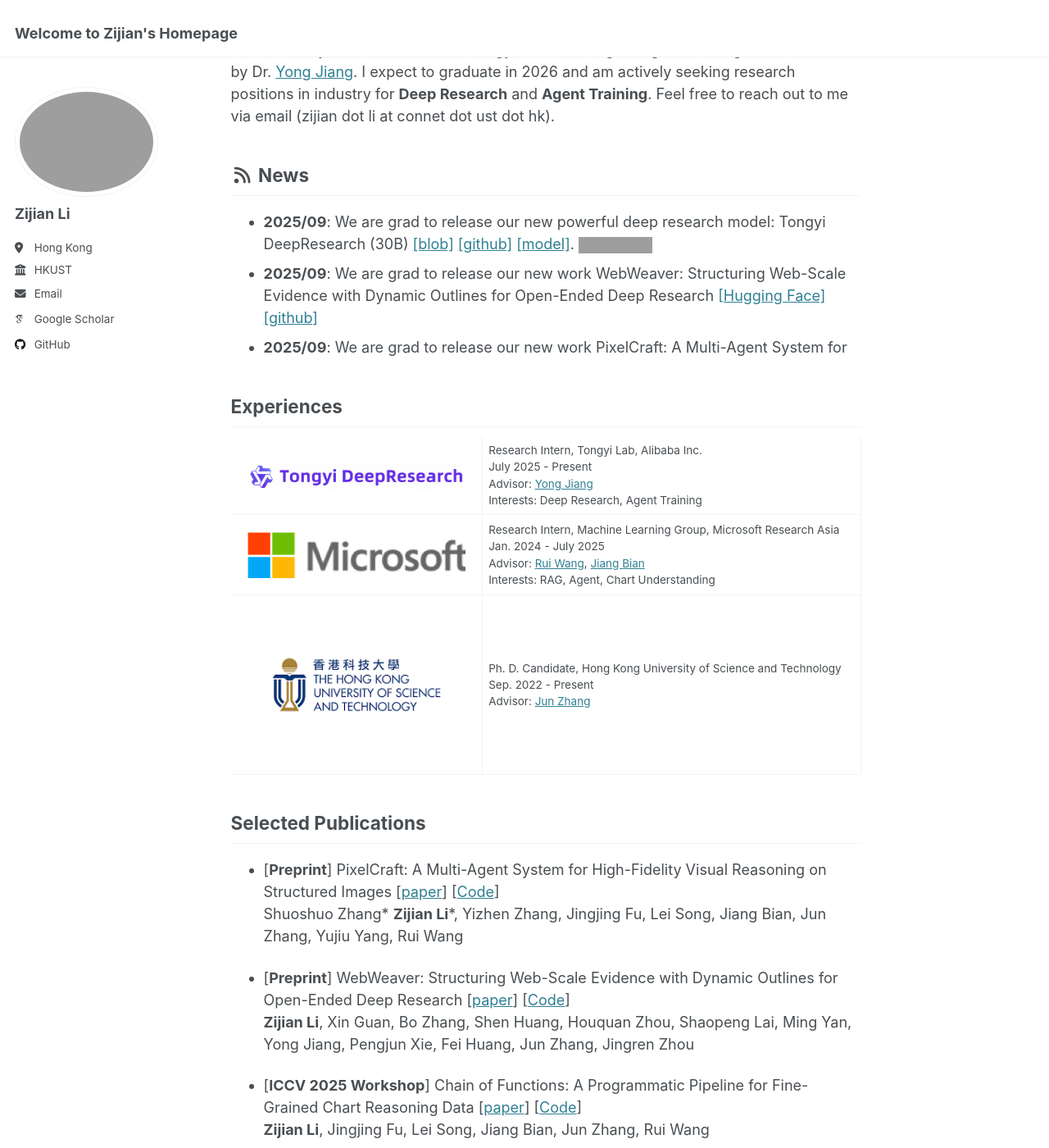
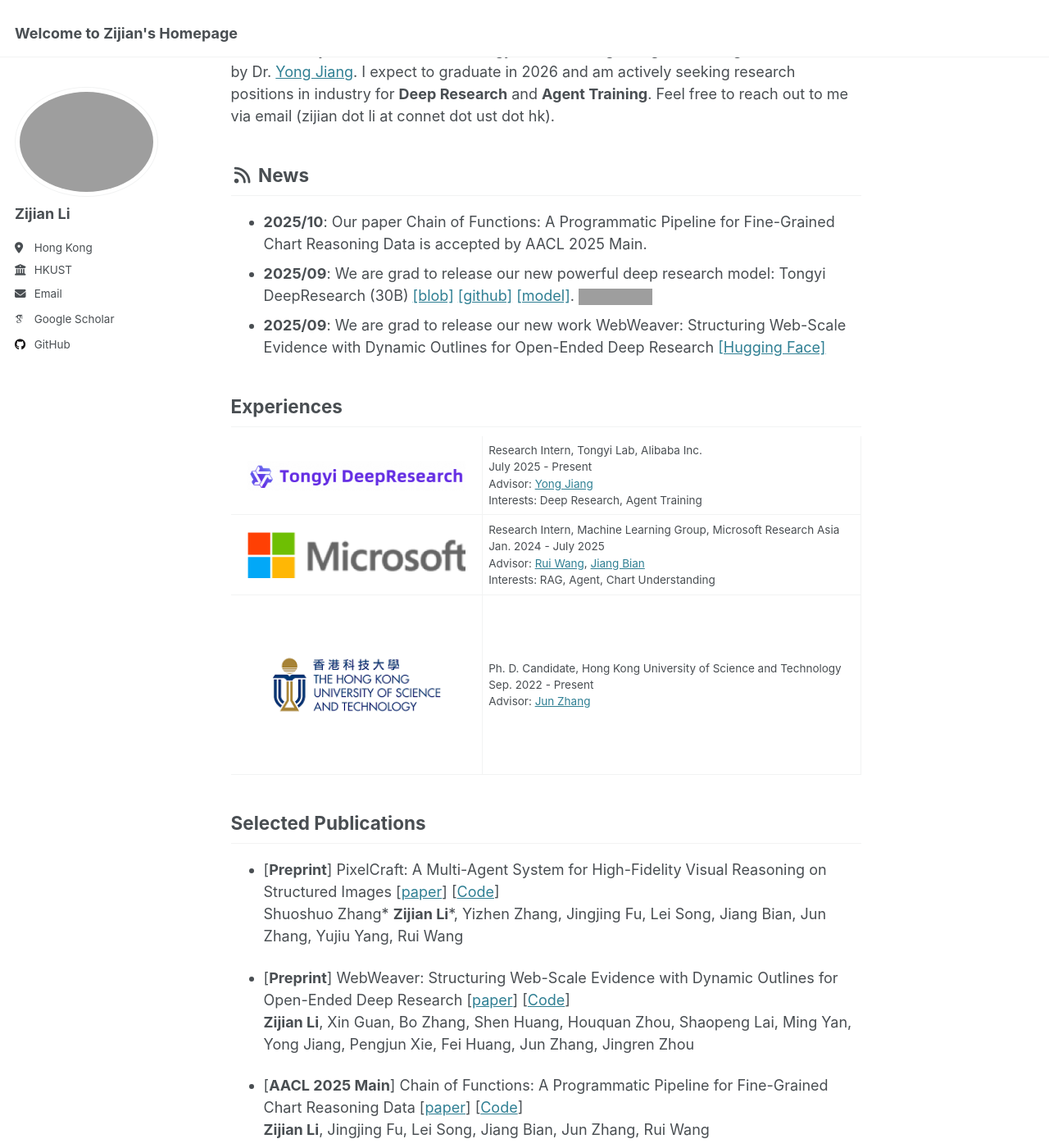
Before and after one commit to zli999/zijianli.github.io, a Jekyll site: the page built from _pages/about.md, in a window 1280 px wide and 1400 px high, scrolled down 260 px. Shown: the whole window at 82% size. Built offline with Jekyll 4.4.1, drawn with Linux system fonts in a browser that asks for light colours; some web fonts are replaced; grey boxes are pictures that could not be loaded.

Commit message:
Update about.md

```diff
--- a/_pages/about.md
+++ b/_pages/about.md
@@ -14,6 +14,9 @@ I am currently a research intern in Tongyi Lab, focusing on Agent Training, unde
 ## <i class="fa fa-fw fa-rss "></i> News ##
 
 <ul style="width: auto; height: 180px; overflow: auto">
+
+<li> <b>2025/10</b>: Our paper Chain of Functions: A Programmatic Pipeline for Fine-Grained Chart Reasoning Data is accepted by AACL 2025 Main.
+</li>
 
 <li> <b>2025/09</b>: We are grad to release our new powerful deep research model: Tongyi DeepResearch (30B) <a href="https://tongyi-agent.github.io">[blob]</a> <a href="https://github.com/Alibaba-NLP/DeepResearch">[github]</a> <a href="https://huggingface.co/Alibaba-NLP/Tongyi-DeepResearch-30B-A3B">[model]</a>.
   <span><a class="more-link" href="https://github.com/Alibaba-NLP/DeepResearch" target="_blank"><img
@@ -81,7 +84,7 @@ I am currently a research intern in Tongyi Lab, focusing on Agent Training, unde
 
 - [**Preprint**] WebWeaver: Structuring Web-Scale Evidence with Dynamic Outlines for Open-Ended Deep Research [[paper](https://arxiv.org/abs/2509.13312)] [[Code](https://github.com/Alibaba-NLP/DeepResearch)]<br>**Zijian Li**, Xin Guan, Bo Zhang, Shen Huang, Houquan Zhou, Shaopeng Lai, Ming Yan, Yong Jiang, Pengjun Xie, Fei Huang, Jun Zhang, Jingren Zhou<br>
 
-- [**ICCV 2025 Workshop**] Chain of Functions: A Programmatic Pipeline for Fine-Grained Chart Reasoning Data [[paper](https://arxiv.org/abs/2503.16260)] [[Code](https://github.com/microsoft/Chain-of-Functions)]<br>**Zijian Li**, Jingjing Fu, Lei Song, Jiang Bian, Jun Zhang, Rui Wang<br>
+- [**AACL 2025 Main**] Chain of Functions: A Programmatic Pipeline for Fine-Grained Chart Reasoning Data [[paper](https://arxiv.org/abs/2503.16260)] [[Code](https://github.com/microsoft/Chain-of-Functions)]<br>**Zijian Li**, Jingjing Fu, Lei Song, Jiang Bian, Jun Zhang, Rui Wang<br>
 
 - [**NAACL 2025 Main**] Graph Neural Network Enhanced Retrieval for Question Answering of Large Language Models [[paper](https://arxiv.org/abs/2406.06572)] [[code](https://github.com/zli999/GNN_Ret)]<br>**Zijian Li**, Qingyan Guo, Jiawei Shao, Lei Song, Jiang Bian, Jun Zhang, Rui Wang<br>
 
```
